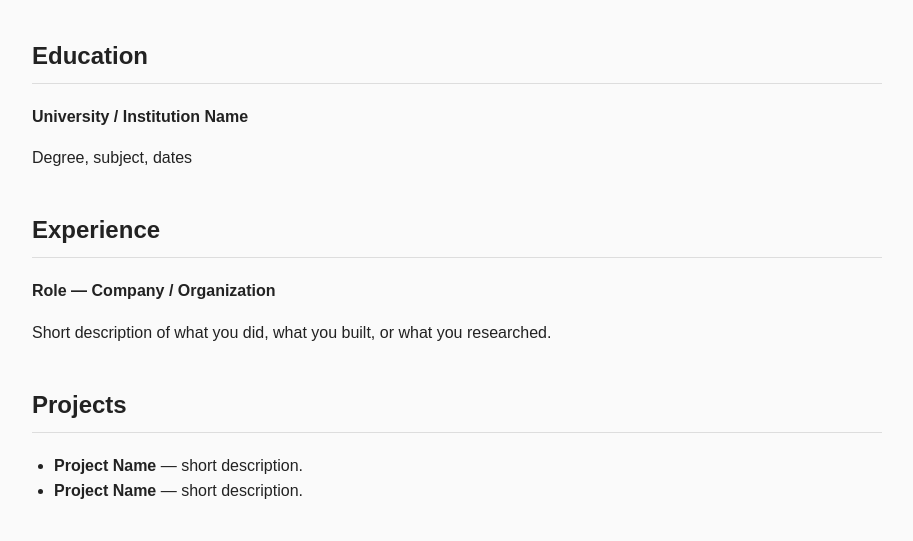
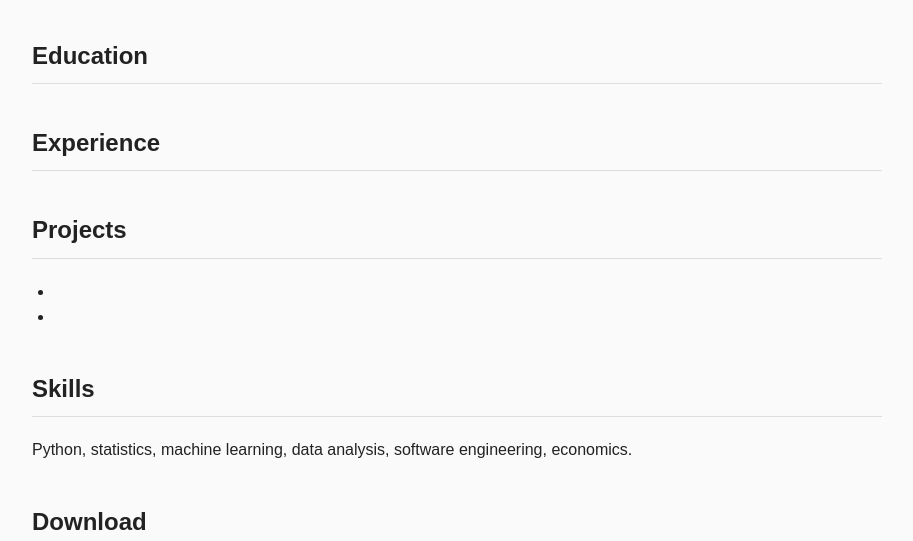
Before and after one commit to bowang2027/personal-website, a plain HTML site: page cv.html in a window 1280 px wide. Shown: the part 238-779 px from the top of the page, without its empty margins (183-1096 px from the left). Drawn offline with Linux system fonts and the light colour scheme.

Commit message:
Update cv.html

```diff
--- a/cv.html
+++ b/cv.html
@@ -22,21 +22,21 @@
 
     <section>
       <h2>Education</h2>
-      <p><strong>University / Institution Name</strong></p>
-      <p>Degree, subject, dates</p>
+      <p><strong></strong></p>
+      <p></p>
     </section>
 
     <section>
       <h2>Experience</h2>
-      <p><strong>Role — Company / Organization</strong></p>
-      <p>Short description of what you did, what you built, or what you researched.</p>
+      <p><strong></strong></p>
+      <p></p>
     </section>
 
     <section>
       <h2>Projects</h2>
       <ul>
-        <li><strong>Project Name</strong> — short description.</li>
-        <li><strong>Project Name</strong> — short description.</li>
+        <li><strong></strong></li>
+        <li><strong></strong></li>
       </ul>
     </section>
 
```
